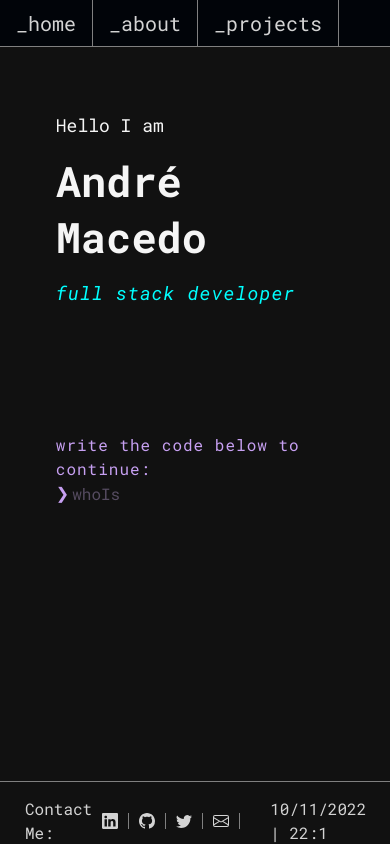
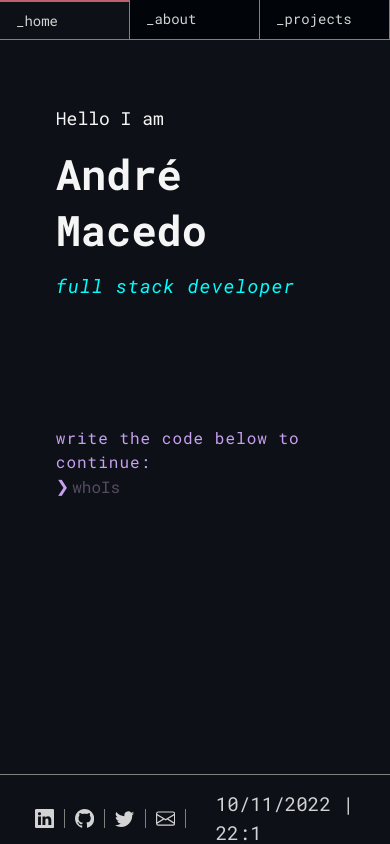
Before and after one commit to Andre-Macedo/am-portfolio, a Next.js app: page / in a window 390 px wide. Built offline with nearby package versions, Linux system fonts and the light colour scheme.

Commit message:
adjust responsive css

```diff
--- a/components/AboutRightComponent.jsx
+++ b/components/AboutRightComponent.jsx
@@ -76,6 +76,7 @@ const AboutRightComponent = () => {
                                     "fetching api.md",
                                     "redux.md",
                                     "next js.md",
+                                    "react native.md"
                                 ]}
                             />
                             <SkillComponent
--- a/components/Clock.jsx
+++ b/components/Clock.jsx
@@ -1,3 +1,5 @@
+import style from "../styles/Footer.module.css";
+
 const Clock = () => {
 
     const currentDate = new Date();
@@ -5,7 +7,7 @@ const Clock = () => {
     const time = `${currentDate.getHours()}:${currentDate.getMinutes()}`;
 
     return (
-        <div>
+        <div className={style.clock}>
             <p>{date} | {time}</p>
         </div>
     );
--- a/components/Footer.jsx
+++ b/components/Footer.jsx
@@ -8,7 +8,7 @@ const Footer = () => {
     return (
         <footer className={style.footer}>
             <div>
-                <p>Contact Me:</p>
+                <p className={style.contact_label}>Contact Me:</p>
                 <ContactItem contactIcon={BsLinkedin} contactLink="" />
                 <ContactItem contactIcon={BsGithub} contactLink="" />
                 <ContactItem contactIcon={BsTwitter} contactLink="" />
--- a/components/Navbar.jsx
+++ b/components/Navbar.jsx
@@ -10,9 +10,9 @@ const Navbar = () => {
         <header>
             <nav className={style.nav} >
                 <ul >
-                    <NavbarItem itemName="_home" itemPath="/" />
-                    <NavbarItem itemName="_about" itemPath="/about" />
-                    <NavbarItem itemName="_projects" itemPath="/projects" />
+                    <NavbarItem className={router.pathname == "/" ? `${style.active}` : ""} itemName="_home" itemPath="/" />
+                    <NavbarItem className={router.pathname == "/about" ? `${style.active}` : ""} itemName="_about" itemPath="/about" />
+                    <NavbarItem className={router.pathname == "/projects" ? `${style.active}` : ""} itemName="_projects" itemPath="/projects" />
                 </ul>
             </nav>
         </header>
--- a/components/NavbarItem.jsx
+++ b/components/NavbarItem.jsx
@@ -2,11 +2,11 @@ import Link from "next/link";
 
 const NavbarItem = props => {
 
-    const { itemName, itemPath } = props;
+    const { className, itemName, itemPath } = props;
 
     return (
         <Link href={itemPath} passHref>
-            <li>{itemName}</li>
+            <li className={className} >{itemName}</li>
         </Link>
     )
 }
--- a/pages/projects.js
+++ b/pages/projects.js
@@ -12,7 +12,7 @@ const Project = ({ pinnedItems }) => {
     return (
         <div className={style.project}>
             <div className={style.project_container}>
-                <p>//Top project</p>
+                <p className={style.project_heading}>//Top project</p>
                 <div className={style.project_card_container}>
                     {pinnedItems.map((item) => {
                         return (
--- a/styles/Footer.module.css
+++ b/styles/Footer.module.css
@@ -3,7 +3,7 @@
     flex-direction: row;
     align-items: center;
     justify-content: space-between;
-
+    background-color: rgb(13, 17, 23);
     width: 100%;
     bottom: 0px;
     border-top: 1px solid gray;
@@ -34,12 +34,17 @@
     cursor: pointer;
 }
 
-@media screen and (max-width: 570px) {
+@media screen and (max-width: 680px) {
     .footer {
         position: relative;
     }
 
     .footer div {
-        font-size: 16px;
+        font-size: 1.2rem;
     }
+
+    .contact_label {
+        display: none;
+    }
+
 }
--- a/styles/Intro.module.css
+++ b/styles/Intro.module.css
@@ -50,6 +50,5 @@
 @media screen and (max-width: 570px) {
     .intro_container {
         margin-left: 2%;
-
     }
 }
--- a/styles/Main.module.css
+++ b/styles/Main.module.css
@@ -8,6 +8,7 @@
 }
 
 .container {
+    background-color: rgb(13, 17, 23);
     height: calc(100vh - 110px);
     color: whitesmoke;
 }
--- a/styles/Navbar.module.css
+++ b/styles/Navbar.module.css
@@ -25,4 +25,16 @@
     cursor: pointer;
 }
 
-.nav :active {}
+.active {
+    border-top: 2px solid rgb(191, 97, 106) !important;
+    background-color: rgb(13, 17, 23);
+    border-bottom: none;
+}
+
+
+@media screen and (max-width: 400px) {
+    .nav ul li {
+        width: 100%;
+        font-size: 14px;
+    }
+}
```
Also changed, not shown: components/Projects.jsx (deleted, +0 -129 lines), styles/Project.module.css (+7 -0 lines).
